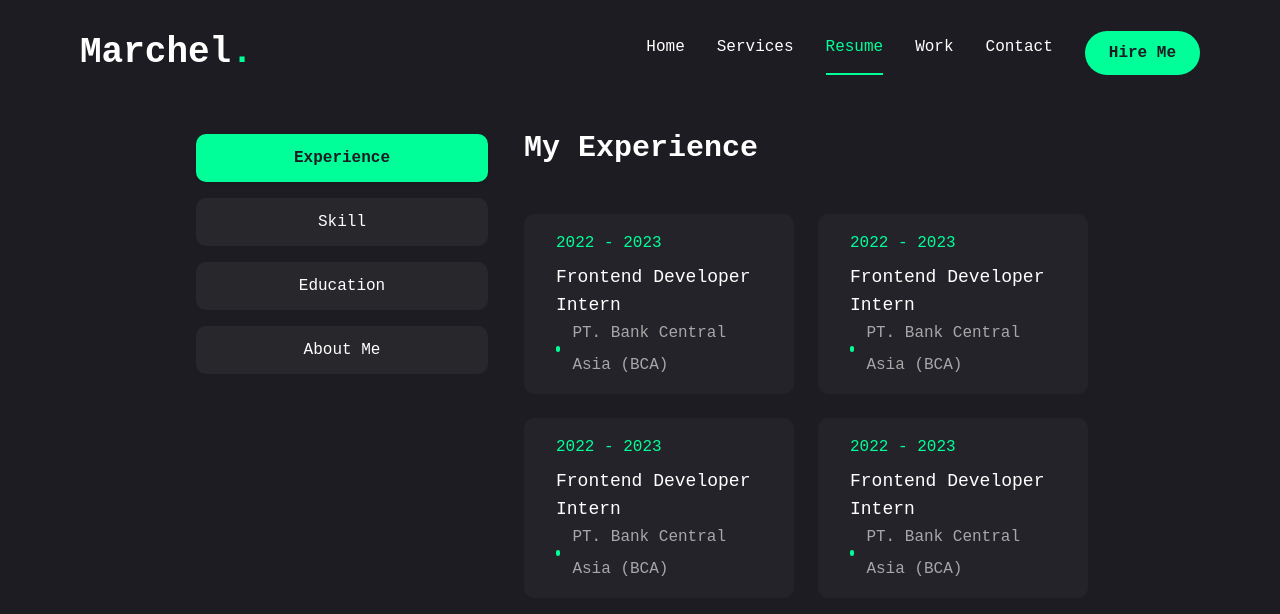
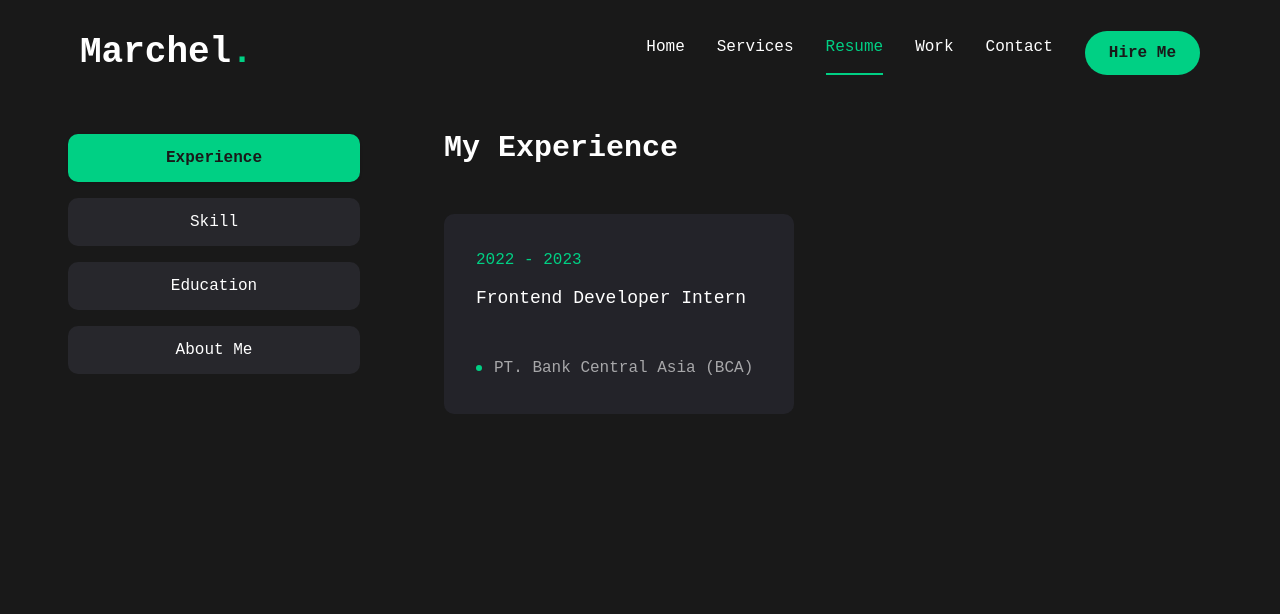
Before and after one commit to MarselCu/my-web-portfolio, a Next.js app: page /resume in a window 1280 px wide. Shown: the top 614 px of the page. Built offline with nearby package versions, Linux system fonts and the light colour scheme.

Commit message:
chore: update website data

```diff
--- a/app/globals.css
+++ b/app/globals.css
@@ -15,9 +15,9 @@
   --breakpoint-xl: 1200px;
 
   /* color pallete */
-  --color-app-primary: #1c1c22;
-  --color-app-secondary: #00ff99;
-  --color-app-secondary-hover: #00e187;
+  --color-app-primary: #191919;
+  --color-app-secondary: #00d084;
+  --color-app-secondary-hover: #00b374;
 
   /* container */
   --padding-container: 15px;
--- a/app/page.tsx
+++ b/app/page.tsx
@@ -16,8 +16,9 @@ export default function Home() {
               <span className="text-app-secondary">Marchel</span>
             </h1>
             <p className="max-w-[500px] mb-9 text-white/80">
-              lure ipsun lure ipsum lure ipsum dono ipsum lore lore ipsum
-              programming technology ans science trading and investing
+              Junior Web Developer passionate about building responsive,
+              user-friendly, and scalable web applications. Eager to learn,
+              grow, and contribute to innovative projects.
             </p>
             <div className="flex flex-col xl:flex-row items-center gap-8">
               <Button
--- a/app/resume/page.tsx
+++ b/app/resume/page.tsx
@@ -3,17 +3,28 @@ import { Tabs, TabsContent, TabsList, TabsTrigger } from "@/components/ui/tabs";
 import { motion } from "framer-motion";
 import { aboutMe, educations, experiences, skills } from "@/data";
 import { ScrollArea } from "@/components/ui/scroll-area";
-import { Tooltip, TooltipContent, TooltipProvider, TooltipTrigger } from "@/components/ui/tooltip";
+import {
+  Tooltip,
+  TooltipContent,
+  TooltipProvider,
+  TooltipTrigger,
+} from "@/components/ui/tooltip";
 
 export default function Resume() {
   return (
     <motion.div
       initial={{ opacity: 0 }}
-      animate={{ opacity: 1, transition: { delay: 2.4, duration: 0.4, ease: "easeIn" } }}
+      animate={{
+        opacity: 1,
+        transition: { delay: 2.4, duration: 0.4, ease: "easeIn" },
+      }}
       className="min-h-[80vh] flex items-center justify-center py-12 xl:py-0"
     >
-      <div className="p-[15px] xl:px-16 mx-auto w-full max-w-5xl">
-        <Tabs defaultValue="experience" className="flex flex-col xl:flex-row gap-8">
+      <div className="p-[15px] xl:px-16 mx-auto w-full max-w-7xl">
+        <Tabs
+          defaultValue="experience"
+          className="flex flex-col xl:flex-row gap-8 w-full"
+        >
           <TabsList className="flex flex-col w-full max-w-[300px] mx-auto xl:mx-0 gap-4">
             <TabsTrigger value="experience">Experience</TabsTrigger>
             <TabsTrigger value="skill">Skill</TabsTrigger>
@@ -21,17 +32,29 @@ export default function Resume() {
             <TabsTrigger value="about">About Me</TabsTrigger>
           </TabsList>
 
-          <div className="min-h-[70vh] w-full relative">
-            <TabsContent value="experience" className="w-full absolute inset-0">
+          <div className="flex-1 min-h-[70vh] relative">
+            <TabsContent
+              value="experience"
+              className="w-full absolute inset-0 px-6 xl:px-12"
+            >
               <div className="flex flex-col gap-6 text-center xl:text-left">
                 <h3 className="text-3xl font-bold">{experiences.title}</h3>
-                <p className="max-w-[600px] text-white/60 mx-auto xl:mx-0">{experiences.description}</p>
-                <ScrollArea className="h-[400px]">
+                <p className="max-w-[700px] text-white/60 mx-auto xl:mx-0">
+                  {experiences.description}
+                </p>
+                <ScrollArea className="h-[430px]">
                   <ul className="grid grid-cols-1 lg:grid-cols-2 gap-6">
                     {experiences.items.map((item, index) => (
-                      <li key={index} className="bg-[#232329] h-[180px] py-5 px-8 rounded-lg flex flex-col justify-center items-center lg:items-start gap-1">
-                        <span className="text-app-secondary">{item.duration}</span>
-                        <h3 className="text-lg max-w-[280px] min-h-[50px] text-center lg:text-left">{item.position}</h3>
+                      <li
+                        key={index}
+                        className="bg-[#232329] h-[200px] py-5 px-8 rounded-lg flex flex-col justify-center items-center lg:items-start gap-2"
+                      >
+                        <span className="text-app-secondary">
+                          {item.duration}
+                        </span>
+                        <h3 className="text-lg max-w-[320px] min-h-[60px] text-center lg:text-left">
+                          {item.position}
+                        </h3>
                         <div className="flex items-center gap-3">
                           <span className="w-[6px] h-[6px] rounded-full bg-app-secondary"></span>
                           <p className="text-white/60">{item.company}</p>
@@ -43,16 +66,22 @@ export default function Resume() {
               </div>
             </TabsContent>
 
-            <TabsContent value="skill" className="w-full absolute inset-0">
+            <TabsContent
+              value="skill"
+              className="w-full absolute inset-0 px-6 xl:px-12"
+            >
               <div className="flex flex-col gap-6 text-center xl:text-left">
                 <h3 className="text-3xl font-bold">{skills.title}</h3>
-                <p className="max-w-[600px] text-white/60 mx-auto xl:mx-0">{skills.description}</p>
-                <ul className="grid grid-cols-2 sm:grid-cols-3 md:grid-cols-4 gap-3">
+                <p className="max-w-[700px] text-white/60 mx-auto xl:mx-0">
+                  {skills.description}
+                </p>
+                <ScrollArea className="h-[430px]">
+                  <ul className="grid grid-cols-2 sm:grid-cols-3 md:grid-cols-4 gap-4">
                     {skills.items.map((item, index) => (
                       <li key={index}>
                         <TooltipProvider delayDuration={100}>
                           <Tooltip>
-                          <TooltipTrigger className="w-full h-[120px] bg-[#232329] rounded-lg flex justify-center items-center group">
+                            <TooltipTrigger className="w-full h-[130px] bg-[#232329] rounded-lg flex justify-center items-center group">
                               <div className="text-5xl group-hover:text-app-secondary-hover transition-all duration-300">
                                 {item.icon}
                               </div>
@@ -65,19 +94,32 @@ export default function Resume() {
                       </li>
                     ))}
                   </ul>
+                </ScrollArea>
               </div>
             </TabsContent>
 
-            <TabsContent value="education" className="w-full absolute inset-0">
+            <TabsContent
+              value="education"
+              className="w-full absolute inset-0 px-6 xl:px-12"
+            >
               <div className="flex flex-col gap-6 text-center xl:text-left">
                 <h3 className="text-3xl font-bold">{educations.title}</h3>
-                <p className="max-w-[600px] text-white/60 mx-auto xl:mx-0">{educations.description}</p>
-                <ScrollArea className="h-[400px]">
+                <p className="max-w-[700px] text-white/60 mx-auto xl:mx-0">
+                  {educations.description}
+                </p>
+                <ScrollArea className="h-[430px]">
                   <ul className="grid grid-cols-1 lg:grid-cols-2 gap-6">
                     {educations.items.map((item, index) => (
-                      <li key={index} className="bg-[#232329] h-[180px] py-5 px-8 rounded-lg flex flex-col justify-center items-center lg:items-start gap-1">
-                        <span className="text-app-secondary">{item.duration}</span>
-                        <h3 className="text-lg max-w-[280px] min-h-[50px] text-center lg:text-left">{item.program}</h3>
+                      <li
+                        key={index}
+                        className="bg-[#232329] h-[200px] py-5 px-8 rounded-lg flex flex-col justify-center items-center lg:items-start gap-2"
+                      >
+                        <span className="text-app-secondary">
+                          {item.duration}
+                        </span>
+                        <h3 className="text-lg max-w-[320px] min-h-[60px] text-center lg:text-left">
+                          {item.program}
+                        </h3>
                         <div className="flex items-center gap-3">
                           <span className="w-[6px] h-[6px] rounded-full bg-app-secondary"></span>
                           <p className="text-white/60">{item.institution}</p>
@@ -89,13 +131,21 @@ export default function Resume() {
               </div>
             </TabsContent>
 
-            <TabsContent value="about" className="w-full absolute inset-0">
+            <TabsContent
+              value="about"
+              className="w-full absolute inset-0 px-6 xl:px-12"
+            >
               <div className="flex flex-col gap-6 text-center xl:text-left">
                 <h3 className="text-3xl font-bold">{aboutMe.title}</h3>
-                <p className="max-w-[600px] text-white/60 mx-auto xl:mx-0">{aboutMe.description}</p>
-                <ul className="grid grid-cols-1 xl:grid-cols-2 gap-y-4 max-w-[600px] mx-auto xl:mx-0">
+                <p className="max-w-[700px] text-white/60 mx-auto xl:mx-0">
+                  {aboutMe.description}
+                </p>
+                <ul className="grid grid-cols-1 xl:grid-cols-2 gap-y-4 max-w-[700px] mx-auto xl:mx-0">
                   {aboutMe.items.map((item, index) => (
-                    <li key={index} className="flex items-center justify-center xl:justify-start gap-3">
+                    <li
+                      key={index}
+                      className="flex items-center justify-center xl:justify-start gap-3"
+                    >
                       <span className="text-white/60">{item.label}</span>
                       <span className="text-lg">{item.value}</span>
                     </li>
--- a/app/work/page.tsx
+++ b/app/work/page.tsx
@@ -1,7 +1,8 @@
 export default function Work() {
     return (
-        <div>
-            <h1>Work</h1>
+        <div className="flex flex-col items-center justify-center min-h-[60vh] text-center">
+            <h1 className="text-2xl font-bold">Work Experience</h1>
+            <p className="text-white/60 mt-2">I don&apos;t have formal work experience yet, but I&apos;m eager to learn and grow!</p>
         </div>
     );
 }
--- a/data/index.tsx
+++ b/data/index.tsx
@@ -23,6 +23,8 @@ import {
   SiTailwindcss,
   SiExpress,
   SiNodedotjs,
+  SiFigma,
+  SiPostman,
 } from "react-icons/si";
 import { FaEnvelope, FaGithub, FaLinkedinIn, FaPhoneAlt } from "react-icons/fa";
 
@@ -66,15 +68,15 @@ export const careerStats: CareerStat[] = [
     label: "Year of Experience",
   },
   {
-    num: 0,
-    label: "Projects Completed",
+    num: 3,
+    label: "Projects Contributed",
   },
   {
-    num: 0,
-    label: "Technologies Mastered",
+    num: 14,
+    label: "Technologies Explored",
   },
   {
-    num: 0,
+    num: 65,
     label: "Code Commits",
   },
 ];
@@ -84,15 +86,15 @@ export const offeredServices: Service[] = [
     num: "01",
     title: "Web Development",
     description:
-      "Creating responsive, high-performance, and visually appealing websites using modern web technologies and best coding practices.",
-    url: "",
+      "Developing and maintaining responsive websites using modern web technologies while focusing on user experience and performance.",
+    url: "/contact",
   },
   {
     num: "02",
     title: "Backend Development",
     description:
-      "Building scalable and efficient server-side applications with robust API integrations, authentication, and database management.",
-    url: "",
+      "Building and managing backend applications with API integration, authentication, and database management using popular backend technologies.",
+    url: "/contact",
   },
 ];
 
@@ -153,31 +155,6 @@ export const experiences: SectionData<ExperienceItem> = {
       position: "Frontend Developer Intern",
       duration: "2022 - 2023",
     },
-    {
-      company: "PT. Bank Central Asia (BCA)",
-      position: "Frontend Developer Intern",
-      duration: "2022 - 2023",
-    },
-    {
-      company: "PT. Bank Central Asia (BCA)",
-      position: "Frontend Developer Intern",
-      duration: "2022 - 2023",
-    },
-    {
-      company: "PT. Bank Central Asia (BCA)",
-      position: "Frontend Developer Intern",
-      duration: "2022 - 2023",
-    },
-    {
-      company: "PT. Bank Central Asia (BCA)",
-      position: "Frontend Developer Intern",
-      duration: "2022 - 2023",
-    },
-    {
-      company: "PT. Bank Central Asia (BCA)",
-      position: "Frontend Developer Intern",
-      duration: "2022 - 2023",
-    },
   ],
 };
 
@@ -186,32 +163,32 @@ export const educations: SectionData<EducationItem> = {
   description: "",
   items: [
     {
-      institution: "Presindet University",
-      program: "Bachelor of Computer Science",
-      duration: "2020 - 2023",
+      institution: "Udemy",
+      program: "Master Backend Development: Node, Docker, and MongoDB 2025",
+      duration: "2025",
     },
     {
-      institution: "Presindet University",
-      program: "Bachelor of Computer Science",
-      duration: "2020 - 2023",
+      institution: "Udemy",
+      program: "Master Next.js for Beginners with projects",
+      duration: "2025",
     },
     {
-      institution: "Presindet University",
-      program: "Bachelor of Computer Science",
-      duration: "2020 - 2023",
+      institution: "Udemy",
+      program: "Git for Beginners",
+      duration: "2025",
     },
     {
-      institution: "Presindet University",
-      program: "Bachelor of Computer Science",
-      duration: "2020 - 2023",
+      institution: "Google Certified Digital Marketing Course",
+      program: "The Fundamental of Digital Marketing",
+      duration: "2022",
     },
     {
-      institution: "Presindet University",
-      program: "Bachelor of Computer Science",
-      duration: "2020 - 2023",
+      institution: "Coursera",
+      program: "Programming for Everybody (Getting Started with Python)",
+      duration: "2020",
     },
     {
-      institution: "Presindet University",
+      institution: "President University",
       program: "Bachelor of Computer Science",
       duration: "2020 - 2023",
     },
@@ -223,20 +200,32 @@ export const skills: SectionData<SkillItem> = {
   description: "",
   items: [
     {
-      icon: <SiHtml5 />,
-      name: "HTML5",
+      icon: <SiNextdotjs />,
+      name: "NextJs",
     },
     {
-      icon: <SiCss3 />,
-      name: "CSS3",
+      icon: <SiAngular />,
+      name: "Angular",
+    },
+    {
+      icon: <SiReact />,
+      name: "React",
+    },
+    {
+      icon: <SiExpress />,
+      name: "ExpressJs",
+    },
+    {
+      icon: <SiNodedotjs />,
+      name: "NodeJs",
+    },
+    {
+      icon: <SiTypescript />,
+      name: "TypeScript",
     },
     {
       icon: <SiJavascript />,
       name: "JavaScript",
-    },
-    {
-      icon: <SiTypescript />,
-      name: "TypeScript",
     },
     {
       icon: <SiPhp />,
@@ -247,28 +236,24 @@ export const skills: SectionData<SkillItem> = {
       name: "Python",
     },
     {
-      icon: <SiAngular />,
-      name: "Angular",
-    },
-    {
-      icon: <SiReact />,
-      name: "React",
-    },
-    {
-      icon: <SiNextdotjs />,
-      name: "NextJs",
-    },
-    {
       icon: <SiTailwindcss />,
       name: "TailwindCSS",
     },
     {
-      icon: <SiExpress />,
-      name: "ExpressJs",
+      icon: <SiCss3 />,
+      name: "CSS3",
     },
     {
-      icon: <SiNodedotjs />,
-      name: "NodeJs",
+      icon: <SiHtml5 />,
+      name: "HTML5",
+    },
+    {
+      icon: <SiFigma />,
+      name: "Figma",
+    },
+    {
+      icon: <SiPostman />,
+      name: "Postman",
     },
   ],
 };
```
Lines whose indentation alone changed are shown as unchanged.
